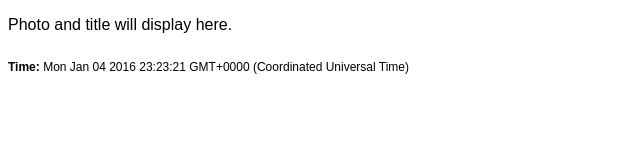
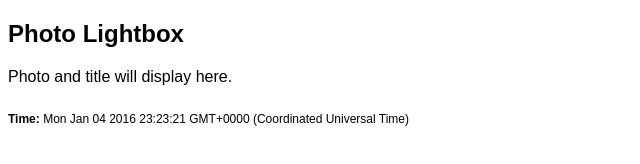
Before and after one commit to woodie/lightbox, a plain HTML site: page website/index.html in a window 1280 px wide. Shown: the whole page, without its empty margins (0-640 px from the left). Drawn offline with Linux system fonts and the light colour scheme.

```diff
--- a/website/index.html
+++ b/website/index.html
@@ -8,6 +8,7 @@
   </head>
   <body>
 
+    <h2>Photo Lightbox</h2>
     <p>Photo and title will display here.</p>
     <p class="mouse_type"><b>Time:</b> <span id="time_span"></span></p>
 
--- a/website/style.css
+++ b/website/style.css
@@ -1,5 +1,7 @@
+body {
+  font-family: Arial, Helvetica, sans-serif;
+}
 p {
-  font-family: Arial, Helvetica, sans-serif;
   padding-bottom: 10px;
   font-size: 12pt;
 }
```
Also changed, not shown: 1 other file.
